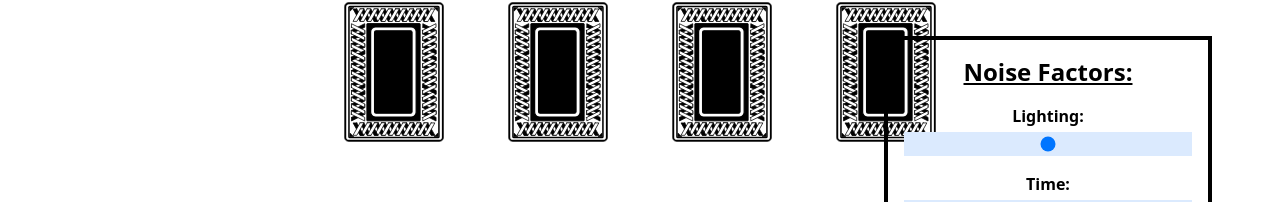
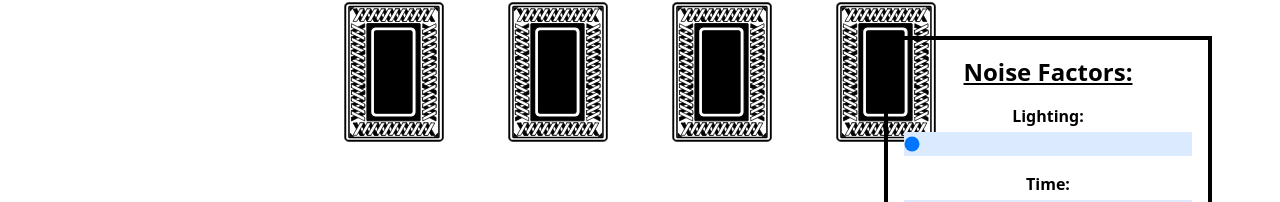
Before and after one commit to jseanpatel/jelani-demo, a Next.js app: page / in a window 1280 px wide. Shown: the part 226-428 px from the top of the page. Built offline with nearby package versions, Linux system fonts and the light colour scheme.

Commit message:
fix: adjusted input ranges

```diff
--- a/pages/index.tsx
+++ b/pages/index.tsx
@@ -6,10 +6,12 @@ import Card from "../src/components/Card";
 export default function Home() {
   const [flipped, setFlipped] = useState(false);
   const [flipping, setFlipping] = useState(false);
-  const [lighting, setlighting] = useState();
+  const [lighting, setlighting] = useState(100);
   const [distance, setDistance] = useState(100);
-  const [time, setTime] = useState(3);
+  const [time, setTime] = useState(4);
   const [hideControls, setHideControls] = useState(false);
+
+  const test = "bg-red-" + lighting
 
   const cardAssets: string[] = [
     "blue-triangle.svg",
@@ -43,13 +45,13 @@ export default function Home() {
     let currentIndex = array.length,
       randomIndex;
 
-    // While there remain elements to shuffle...
+    // while there remain elements to shuffle...
     while (currentIndex != 0) {
       // Pick a remaining element...
       randomIndex = Math.floor(Math.random() * currentIndex);
       currentIndex--;
 
-      // And swap it with the current element.
+      // and swap it with the current element.
       [array[currentIndex], array[randomIndex]] = [
         array[randomIndex],
         array[currentIndex],
@@ -59,7 +61,7 @@ export default function Home() {
     return array;
   }
 
-  const handlelightingChange = (e) => {
+  const handleLightingChange = (e) => {
     console.log("setting level", e.target.value);
     setlighting(e.target.value);
   };
@@ -109,7 +111,7 @@ export default function Home() {
 
       return () => clearTimeout(timer);
     }
-  }, [flipped])
+  }, [flipped]);
 
   return (
     <div className="flex flex-col items-center justify-center min-h-screen py-2">
@@ -118,10 +120,10 @@ export default function Home() {
         <link rel="icon" href="/favicon.ico" />
       </Head>
 
-      <main className="relative flex flex-col items-center self-center justify-center flex-1 w-full px-20 text-center">
-        <div className="w-0 h-0 bg-transparent animate-wiggle lighting-25"></div>
+      <main className="relative flex flex-col items-center self-center justify-center flex-1 w-full px-20 text-center ">
+        <div className="w-0 h-0 bg-transparent animate-wiggle brightness-[0.1]"></div>
         <div className="w-0 h-0 bg-transparent animate-wiggleBack"></div>
-        <div className="absolute p-4 text-left border-4 border-black top-14 left-14 lighting-50">
+        <div className="absolute p-4 text-left border-4 border-black top-14 left-14">
           <p className="text-base text-3xl font-bold text-left">
             Dr. Mel Jelani
           </p>
@@ -129,8 +131,7 @@ export default function Home() {
             Overturned Convictions
           </p>
         </div>
-
-        <div className="grid grid-cols-4 gap-8 ">
+        <div className={"grid grid-cols-4 gap-8 " + `${test}`}>
           {cards}
           <Card
             flipped={flipped}
@@ -140,25 +141,23 @@ export default function Home() {
             cardAsset={"red-circle.svg"}
           />
         </div>
-
         {!hideControls && (
           <div className="absolute flex flex-col p-4 mx-24 ml-16 border-4 border-black -right-7">
             <label className="mb-4 text-2xl font-semibold underline form-label">
               Noise Factors:
             </label>
             <label className="mb-1 font-semibold form-label">Lighting:</label>
-
             <input
               type="range"
               className="h-6 p-0 mb-4 bg-blue-100 appearance-none w-72 focus:outline-none focus:ring-0 focus:shadow-none"
               id="customRange1"
               value={lighting}
-              onChange={(e) => handlelightingChange(e)}
-              min="0"
-              max="10"
+              onChange={(e) => handleLightingChange(e)}
+              step="100"
+              min="100"
+              max="1000"
             ></input>
             <label className="mb-1 font-semibold form-label">Time:</label>
-
             <input
               type="range"
               className="h-6 p-0 mb-4 bg-blue-100 appearance-none w-72 focus:outline-none focus:ring-0 focus:shadow-none"
@@ -167,10 +166,9 @@ export default function Home() {
               onChange={(e) => handleTimeChange(e)}
               step="0.25"
               min="1"
-              max="5"
+              max="7"
             ></input>
             <label className="mb-1 font-semibold form-label">Distance:</label>
-
             <input
               type="range"
               className="h-6 p-0 bg-blue-100 appearance-none w-72 focus:outline-none focus:ring-0 focus:shadow-none"
@@ -178,7 +176,7 @@ export default function Home() {
               value={distance}
               onChange={(e) => handleDistanceChange(e)}
               min="20"
-              max="100"
+              max="180"
             ></input>
           </div>
         )}
--- a/src/components/Card.js
+++ b/src/components/Card.js
@@ -1,6 +1,5 @@
 import { useState } from "react";
-var classNames = require('classnames');
-
+var classNames = require("classnames");
 
 // interface Props {
 //   title: string;
@@ -9,26 +8,27 @@ var classNames = require('classnames');
 // }
 // { title, text, type }: Props
 
-const Card = ({ flipped, lighting, distance, cardAsset, flipping }) => {
+const Card = ({ flipped, lighting, distance, cardAsset, flipping}) => {
   const [selected, setSelected] = useState(false);
 
   return (
     <button
       className={classNames(
-        "bg-blue-500 p-4 text-white rounded hover:shadow-xl hover:brightness-50",
+        "bg-blue-500 p-4 text-white rounded hover:shadow-xl",
         {
           "animate-wiggle": flipping, // if flipping={true}, 'animate-wiggle' is added
           "animate-wiggleBack": !flipping,
-          "lighting-50": selected,
-          "lighting-100": !selected
+          "w-4": selected,
+          "w-8": !selected,
         }
       )}
       onClick={() => setSelected(!selected)}
     >
       {flipped ? (
-        <img src={cardAsset} width={distance} />
+        // set the max distance to be 100 so cards don't gettoo large
+        <img src={cardAsset} width={Math.min(distance, 100)} />
       ) : (
-        <img src="back-card.svg" width={distance} />
+        <img src="back-card.svg" width={Math.min(distance, 100)} />
       )}
     </button>
   );
--- a/tailwind.config.js
+++ b/tailwind.config.js
@@ -1,4 +1,5 @@
 module.exports = {
+  mode: 'jit',
   content: [
     './pages/**/*.{js,ts,jsx,tsx}',
     './components/**/*.{js,ts,jsx,tsx}',
```
